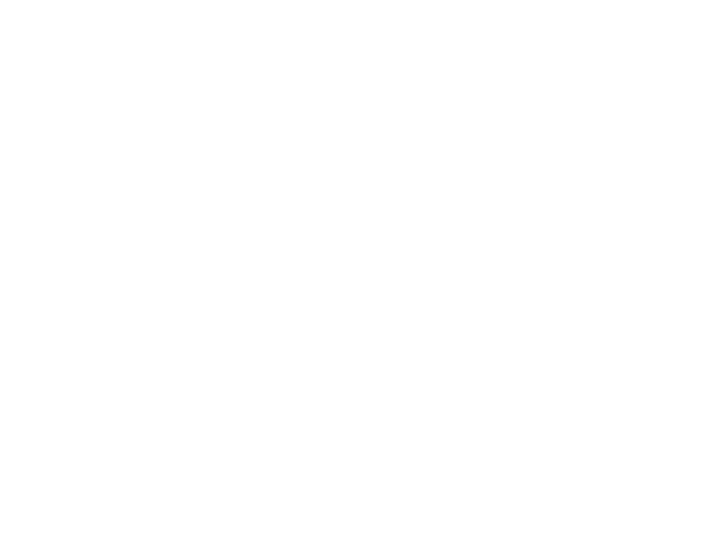
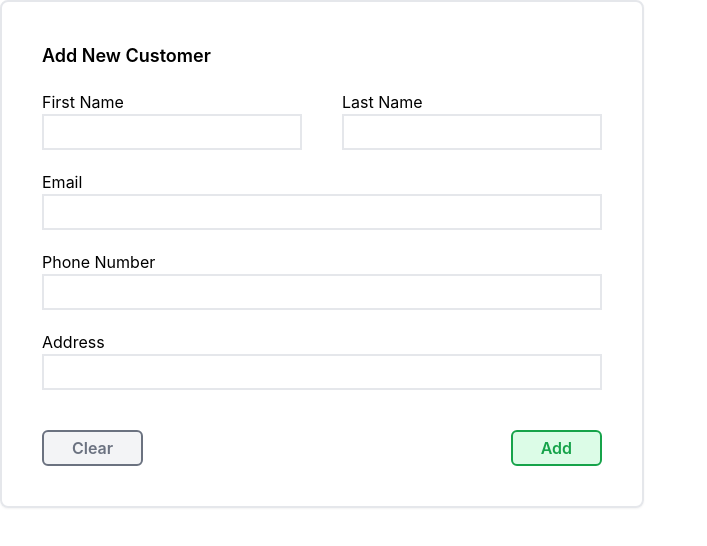
Before and after one commit to ChAtHuRa7/loyaltypointsystem-web, a React (Create React App) app: page / in a window 1280 px wide. Shown: the top 546 px of the page, without its empty margins (0-707 px from the left). Built offline with nearby package versions, Linux system fonts and the light colour scheme.

Commit message:
create customer

```diff
--- a/src/App.js
+++ b/src/App.js
@@ -1,9 +1,10 @@
+import AddCustomer from "./components/AddCustomer";
 
 
 function App() {
   return (
     <div className="App">
-
+      <AddCustomer/>
     </div>
   );
 }
--- /dev/null
+++ b/src/apis/CustomerApi.js
@@ -0,0 +1,8 @@
+import axios from "axios"
+
+const BASE_URL = "http://localhost:8080/api/customers";
+
+export const createCustomer = async (customer) => {
+    const res = await axios.post(BASE_URL,customer)
+    return res.data;
+}
--- /dev/null
+++ b/src/components/AddCustomer.jsx
@@ -0,0 +1,121 @@
+import React, { useState } from "react";
+import { useDispatch, useSelector } from "react-redux";
+import { addCustomer } from "../redux/customerSlice";
+
+const AddCustomer = () => {
+  const dispatch = useDispatch();
+  const { loading, error } = useSelector((state) => state.customers);
+  const [formData, setFormData] = useState({
+    firstName: "",
+    lastName: "",
+    email: "",
+    phoneNumber: "",
+    address: "",
+  });
+
+  const handelChanges = (e) => {
+    setFormData({
+      ...formData,
+      [e.target.id]: e.target.value,
+    });
+  };
+
+  const clearFormData = (e) => {
+    e.preventDefault();
+    setFormData({
+      firstName: "",
+      lastName: "",
+      email: "",
+      phoneNumber: "",
+      address: "",
+    });
+  };
+
+  const handelSubmit = (e) => {
+    e.preventDefault();
+    dispatch(addCustomer(formData));
+    clearFormData(e);
+  };
+
+  return (
+    <div className="border-2 rounded-lg w-fit h-fit p-10 shadow-sm">
+      <h1 className="font-semibold text-lg pb-5">Add New Customer</h1>
+
+      <form onSubmit={handelSubmit}>
+        <div className="flex gap-10">
+          <div className="flex flex-col pb-5">
+            <label htmlFor="firstName">First Name</label>
+            <input
+              id="firstName"
+              type="text"
+              onChange={(e) => handelChanges(e)}
+              value={formData.firstName}
+              className="border-2 p-1"
+            />
+          </div>
+
+          <div className="flex flex-col pb-5">
+            <label htmlFor="lastName">Last Name</label>
+            <input
+              id="lastName"
+              type="text"
+              onChange={handelChanges}
+              value={formData.lastName}
+              className="border-2 p-1"
+            />
+          </div>
+        </div>
+
+        <div className="flex flex-col pb-5">
+          <label htmlFor="email">Email</label>
+          <input
+            id="email"
+            type="email"
+            onChange={handelChanges}
+            value={formData.email}
+            className="border-2 p-1"
+          />
+        </div>
+
+        <div className="flex flex-col pb-5">
+          <label htmlFor="phoneNumber">Phone Number</label>
+          <input
+            id="phoneNumber"
+            type="number"
+            onChange={handelChanges}
+            value={formData.phoneNumber}
+            className="border-2 p-1"
+          />
+        </div>
+
+        <div className="flex flex-col pb-5">
+          <label htmlFor="address">Address</label>
+          <input
+            id="address"
+            type="text"
+            onChange={handelChanges}
+            value={formData.address}
+            className="border-2 p-1"
+          />
+        </div>
+
+        <div className="flex justify-between pt-5">
+          <button
+            onClick={clearFormData}
+            type="button"
+            className="border-2 rounded-md px-7 py-1 font-semibold text-gray-500 border-gray-500 bg-gray-100"
+          >
+            Clear
+          </button>
+          <button className="border-2 rounded-md px-7 py-1 font-semibold text-green-600 border-green-600 bg-green-100">
+            {loading.addCustomer ? "Adding..." : "Add"}
+          </button>
+        </div>
+
+        {error.addCustomer && <p className="text-sm text-red-700 pt-5">Submission failed.</p>}
+      </form>
+    </div>
+  );
+};
+
+export default AddCustomer;
--- a/src/index.js
+++ b/src/index.js
@@ -3,12 +3,14 @@ import ReactDOM from 'react-dom/client';
 import './index.css';
 import App from './App';
 import reportWebVitals from './reportWebVitals';
+import { Provider } from 'react-redux';
+import store from './redux/store';
 
 const root = ReactDOM.createRoot(document.getElementById('root'));
 root.render(
-  <React.StrictMode>
+  <Provider store={store}>
     <App />
-  </React.StrictMode>
+  </Provider>
 );
 
 // If you want to start measuring performance in your app, pass a function
--- /dev/null
+++ b/src/redux/customerSlice.js
@@ -0,0 +1,50 @@
+import { createAsyncThunk, createSlice } from "@reduxjs/toolkit";
+import { createCustomer } from "../apis/CustomerApi";
+
+export const addCustomer = createAsyncThunk('customers/add', async (customer) => {
+    console.log(customer);
+    return await createCustomer(customer);
+})
+
+
+const customerSlice = createSlice({
+    name:"customers",
+    initialState: {
+        customers: [],
+        loading: {
+          fetchUCustomer: false,
+          addCustomer: false,
+          addPoints: false,
+          redeemPoints: false,
+        },
+        error: {
+          fetchUCustomer: null,
+          addCustomer: null,
+          addPoints: null,
+          redeemPoints: null,
+        },
+      },
+      reducers: {},
+      extraReducers: (builder) => {
+
+        // add customers
+        builder
+        .addCase(addCustomer.pending, (state) => {
+            state.loading.addCustomer = true;
+            state.error.addCustomer = null;
+        })
+        .addCase(addCustomer.fulfilled, (state, action) => {
+            state.loading.addCustomer = false;
+            state.error.addCustomer = null;
+            state.customers.push(action.payload);
+        })
+        .addCase(addCustomer.rejected, (state, action) => {
+            state.loading.addCustomer = false;
+            state.error.addCustomer = action.error;
+        })
+
+    }
+});
+
+
+export default customerSlice.reducer;
--- /dev/null
+++ b/src/redux/store.js
@@ -0,0 +1,8 @@
+import { configureStore } from '@reduxjs/toolkit'
+import customerReducer from "./customerSlice"
+
+export default configureStore({
+  reducer: {
+    customers: customerReducer,
+  },
+})
```
